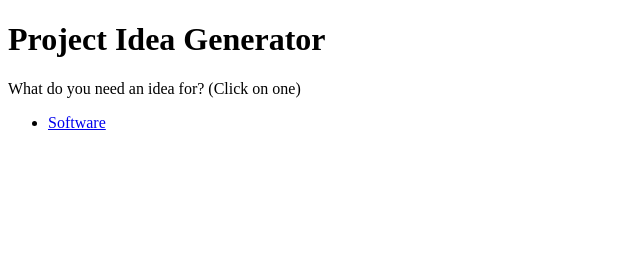
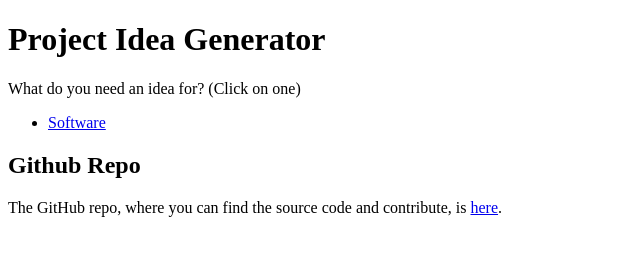
Before and after one commit to mucube/idea-generator, a plain HTML site: page index.html in a window 1280 px wide. Shown: the whole page, without its empty margins (0-640 px from the left). Drawn offline with Linux system fonts and the light colour scheme.

Commit message:
edit index.html

```diff
--- a/index.html
+++ b/index.html
@@ -13,5 +13,8 @@
     <ul>
         <li><a href="./ideagen-software.html">Software</a></li>
     </ul>
+
+    <h2>Github Repo</h2>
+    <p>The GitHub repo, where you can find the source code and contribute, is <a href="https://github.com/mucube/idea-generator">here</a>.</p>
 </body>
 </html>
```
